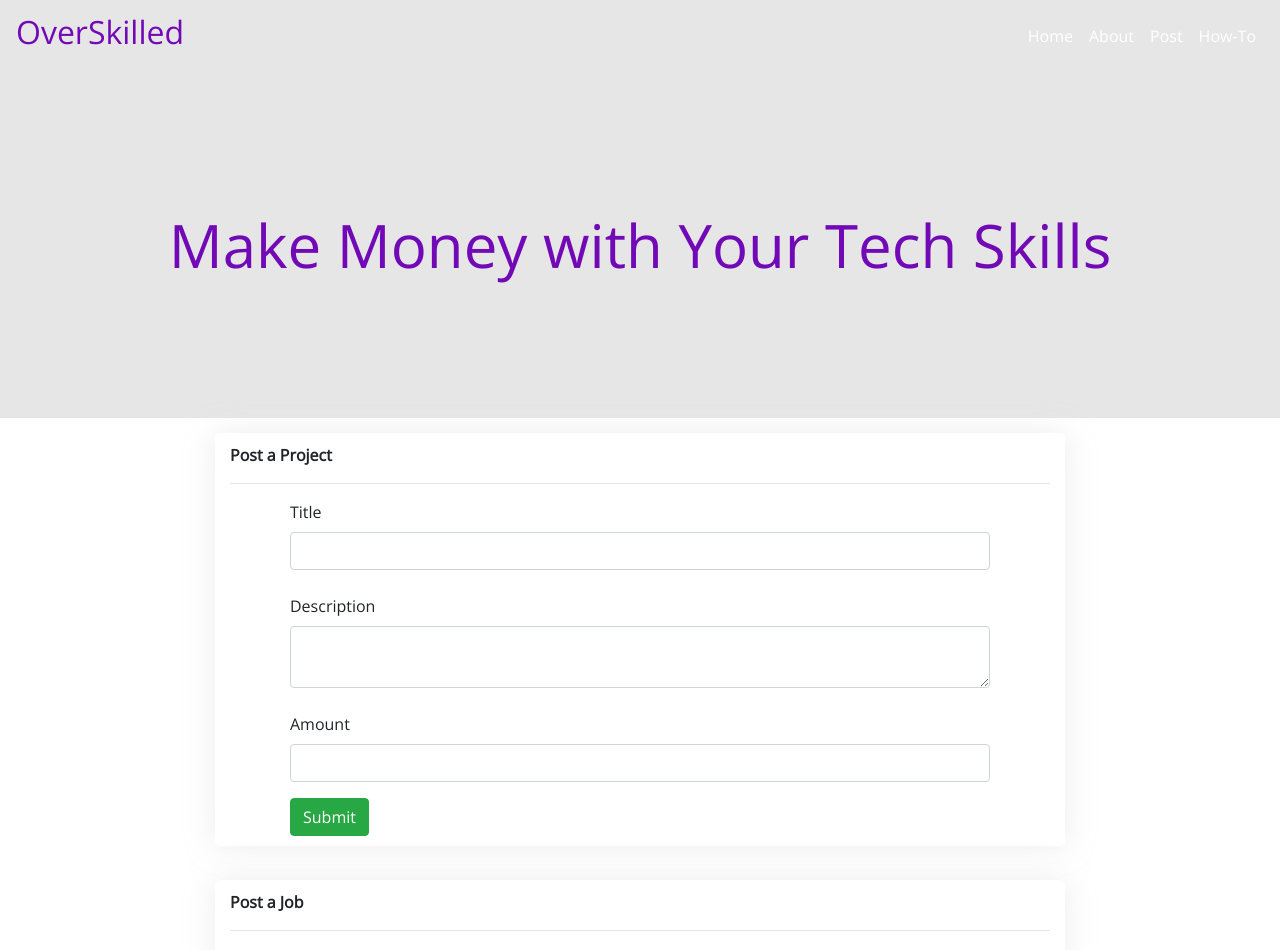
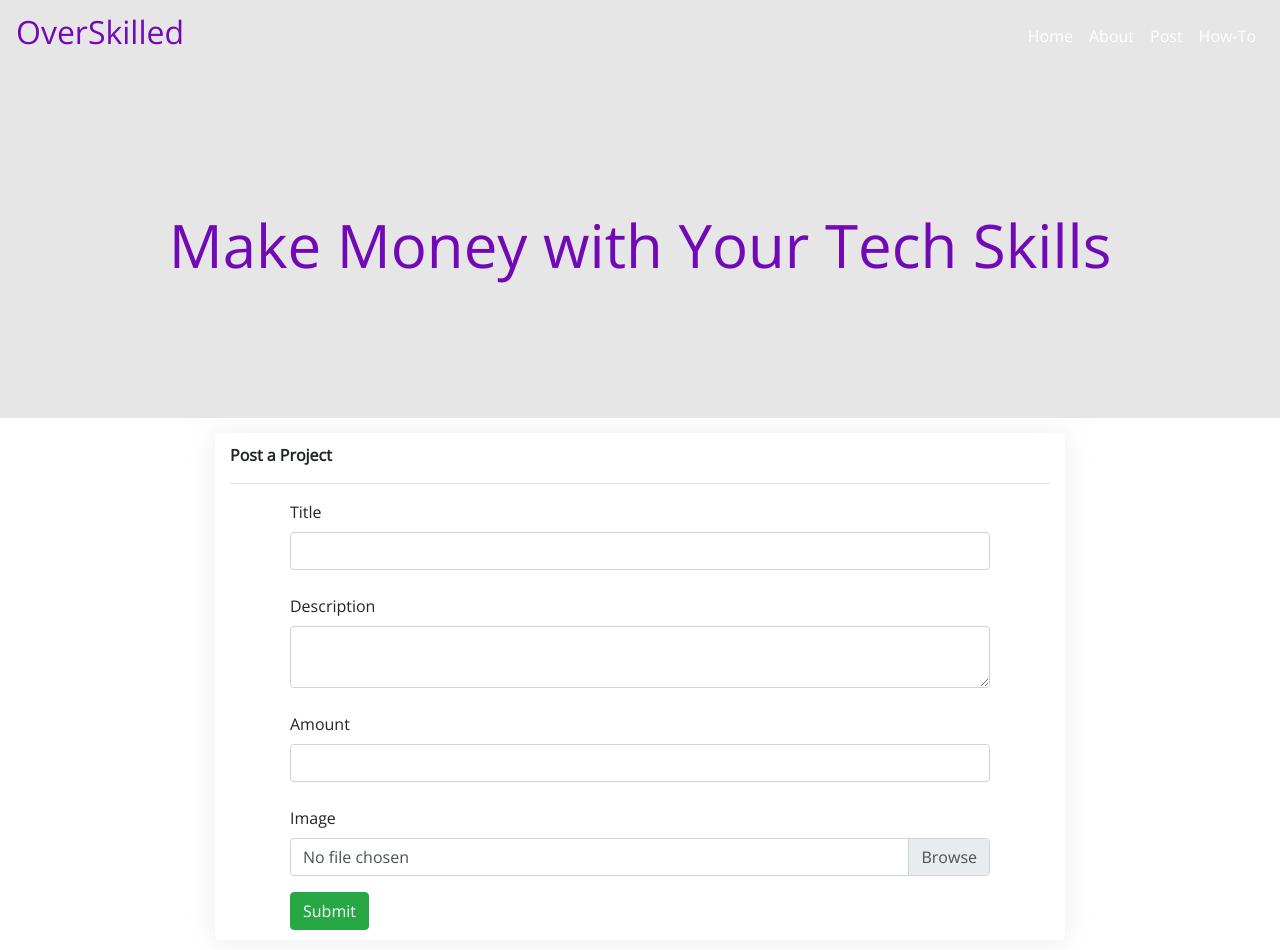
Before and after one commit to Xceptions/overskilled, a Vue app in the folder overskilledfrontend/: page /post in a window 1280 px wide. Shown: the top 950 px of the page. Built offline with nearby package versions, Linux system fonts and the light colour scheme.

Commit message:
adding image field

```diff
--- a/overskilledfrontend/src/views/Post.vue
+++ b/overskilledfrontend/src/views/Post.vue
@@ -13,6 +13,9 @@
           <br>
           <label>Amount</label>
           <b-form-input></b-form-input>
+          <br>
+          <label>Image</label>
+          <b-form-file v-model="file1" @change="onFileSelected"></b-form-file>
         </b-form-group>
         <b-button variant="success">Submit</b-button>
       </b-form>
@@ -38,6 +41,17 @@
   </div>
 </template>
 
+<script>
+export default {
+  name: 'Post',
+  methods: {
+    onFileSelected (e) {
+      console.log(e)
+    }
+  }
+}
+</script>
+
 <style scoped>
 .post {
   padding-top: 15px;
```
